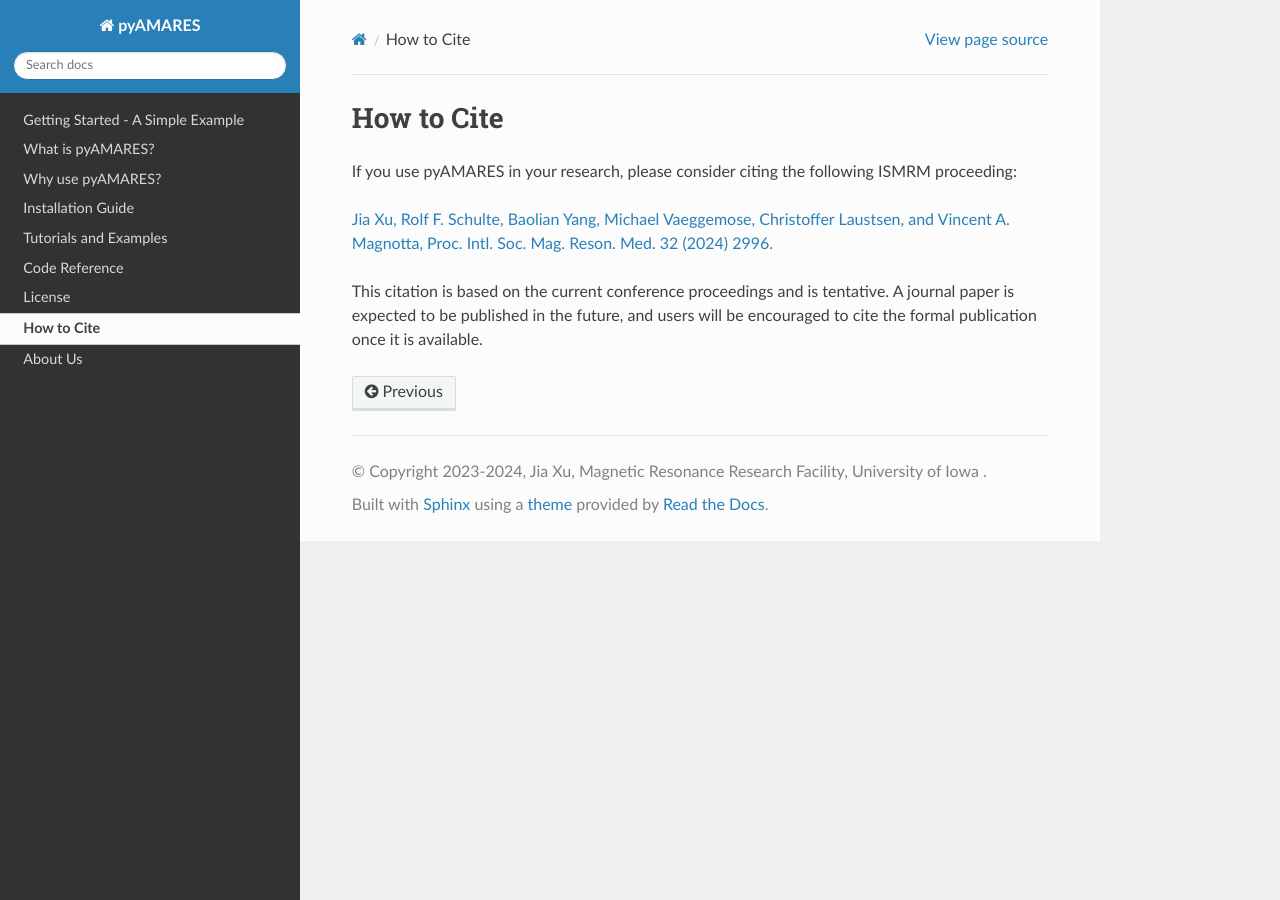
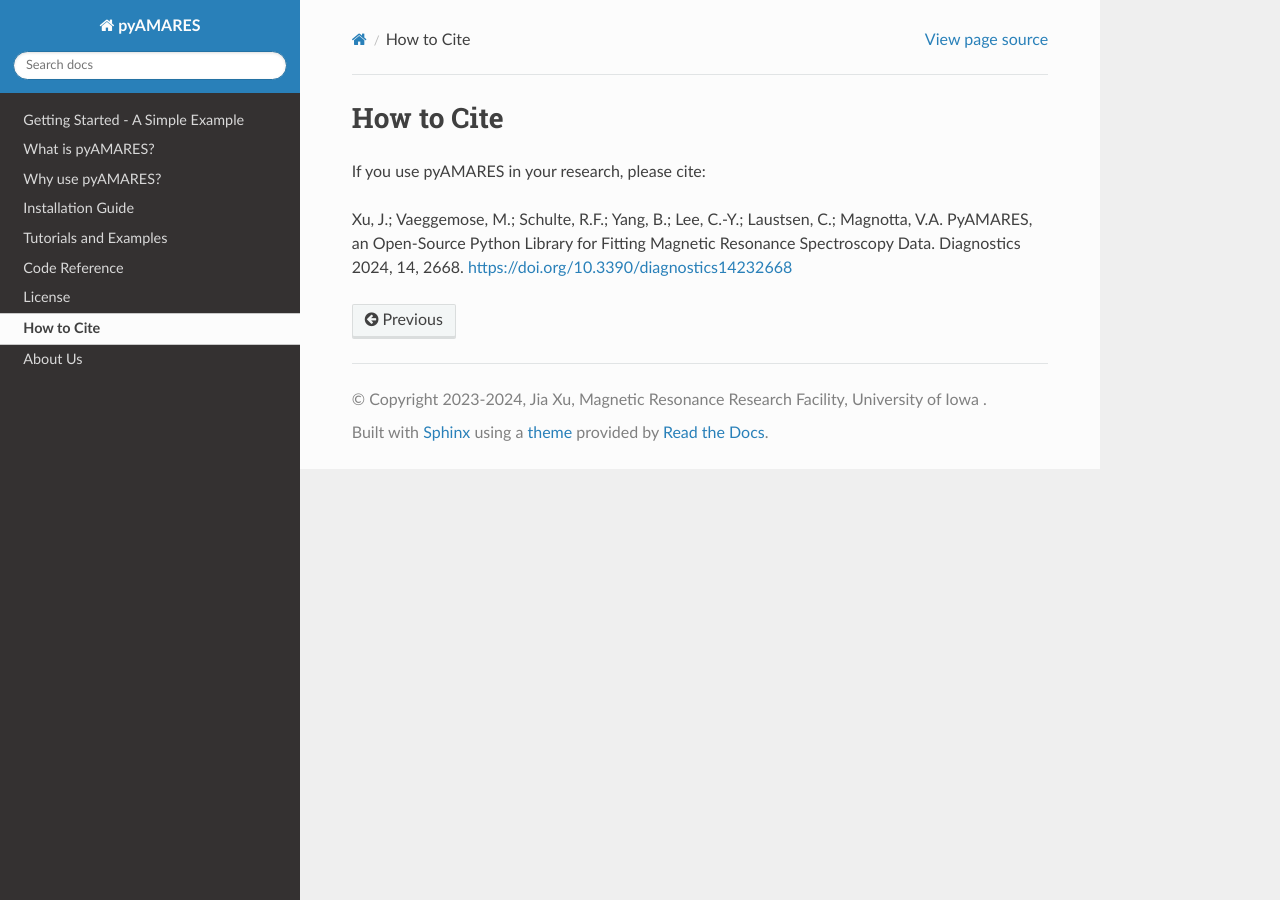
Before and after one commit to HawkMRS/pyAMARES, a Sphinx documentation site: the page built from docs/source/citation.rst, in a window 1280 px wide. Built offline with Sphinx 7.4.7 and the Read the Docs theme 3.1.0, drawn with Linux system fonts in a browser that asks for light colours; pages that are not in the unit, such as notebooks, are missing from menus.

Commit message:
update citation

```diff
--- a/README.rst
+++ b/README.rst
@@ -101,8 +101,6 @@ Fitting Result for Example 31P MRS data
 How to cite
 ===========
 
-If you use pyAMARES in your research, please consider citing the following ISMRM proceeding:
+If you use pyAMARES in your research, please cite:
 
-`Jia Xu, Rolf F. Schulte, Baolian Yang, Michael Vaeggemose, Christoffer Laustsen, and Vincent A. Magnotta, Proc. Intl. Soc. Mag. Reson. Med. 32 (2024) 2996. <https://submissions.mirasmart.com/ISMRM2024/ViewSubmissionTeaser.aspx>`_
-
-This citation is based on the current conference proceedings and is tentative. A journal paper is expected to be published in the future, and users will be encouraged to cite the formal publication once it is available.
+Xu, J.; Vaeggemose, M.; Schulte, R.F.; Yang, B.; Lee, C.-Y.; Laustsen, C.; Magnotta, V.A. PyAMARES, an Open-Source Python Library for Fitting Magnetic Resonance Spectroscopy Data. Diagnostics 2024, 14, 2668. `https://doi.org/10.3390/diagnostics14232668 <https://doi.org/10.3390/diagnostics14232668>`_
--- a/docs/source/citation.rst
+++ b/docs/source/citation.rst
@@ -1,8 +1,6 @@
 How to Cite
 -----------
 
-If you use pyAMARES in your research, please consider citing the following ISMRM proceeding:
+If you use pyAMARES in your research, please cite:
 
-`Jia Xu, Rolf F. Schulte, Baolian Yang, Michael Vaeggemose, Christoffer Laustsen, and Vincent A. Magnotta, Proc. Intl. Soc. Mag. Reson. Med. 32 (2024) 2996. <https://submissions.mirasmart.com/ISMRM2024/ViewSubmissionTeaser.aspx>`_
-
-This citation is based on the current conference proceedings and is tentative. A journal paper is expected to be published in the future, and users will be encouraged to cite the formal publication once it is available.
+Xu, J.; Vaeggemose, M.; Schulte, R.F.; Yang, B.; Lee, C.-Y.; Laustsen, C.; Magnotta, V.A. PyAMARES, an Open-Source Python Library for Fitting Magnetic Resonance Spectroscopy Data. Diagnostics 2024, 14, 2668. `https://doi.org/10.3390/diagnostics14232668 <https://doi.org/10.3390/diagnostics14232668>`_
```
